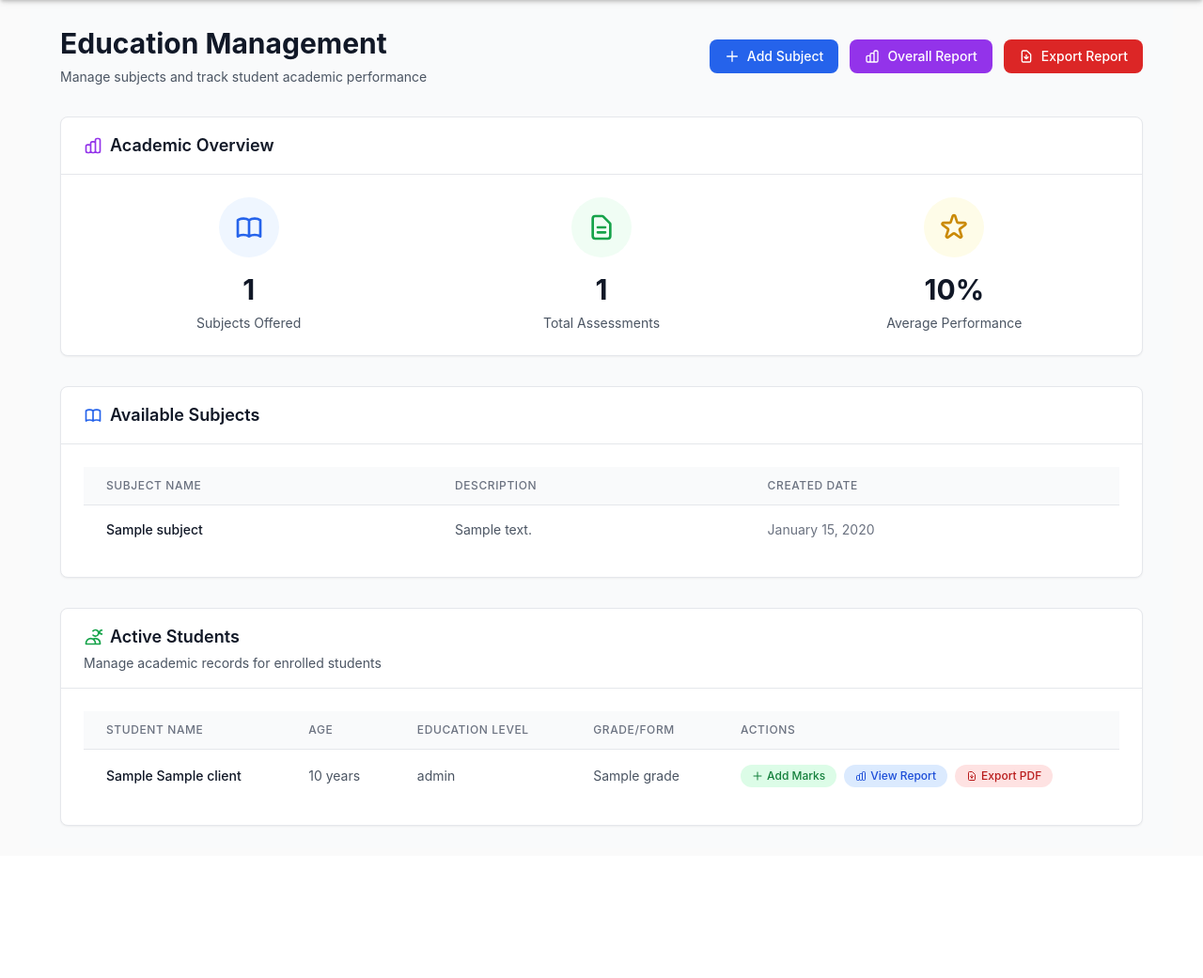
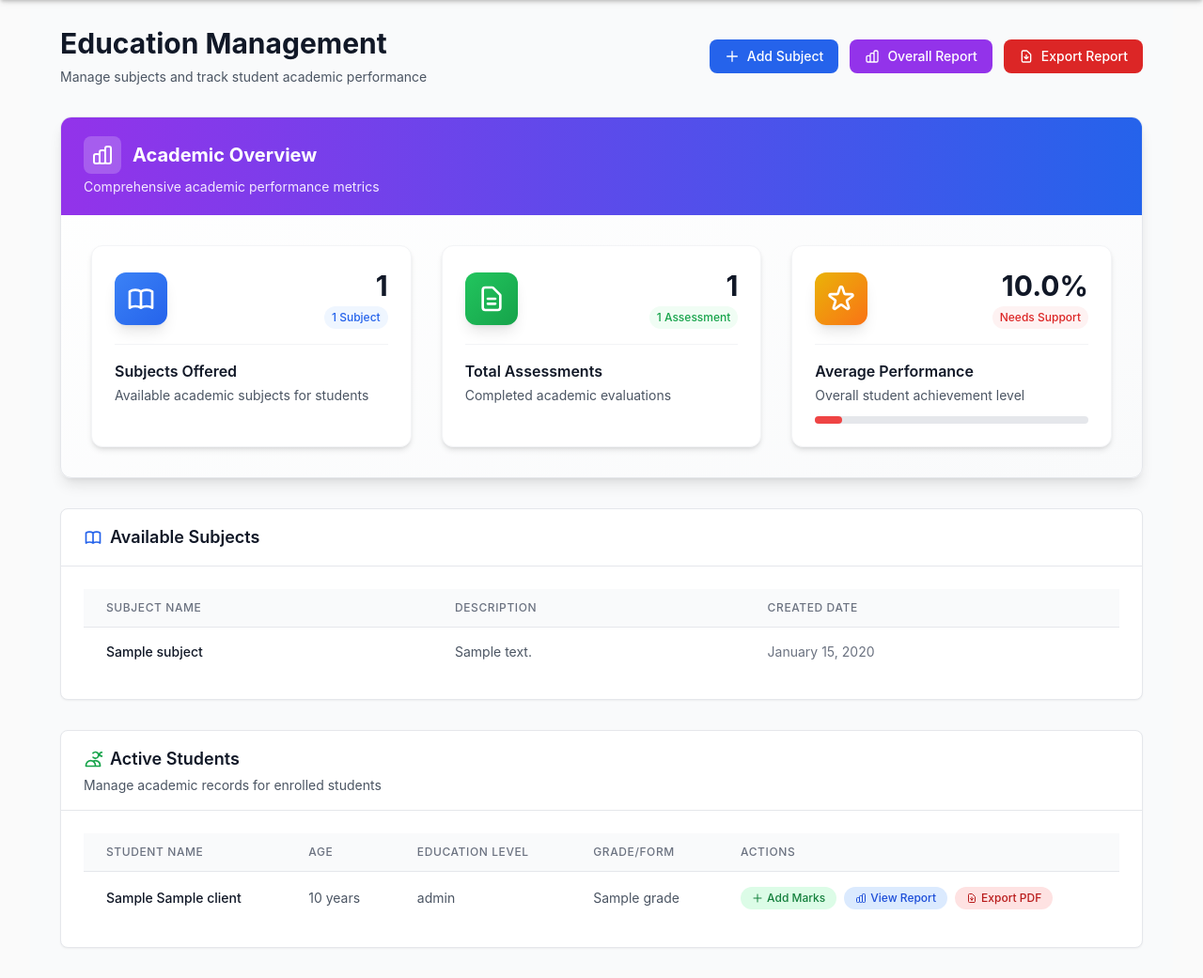
Before and after one commit to jeymo092/NLMRC, a Python web app: template templates/education.html in a window 1280 px wide. Shown: the part 64-1105 px from the top of the page at 94% size. Before the commit the page ends 944 px from the top, so only its background shows below. Run offline with Jinja, Linux system fonts and the light colour scheme; the template is opened without the code that fills it: most values are stand-ins (such as "Sample title", 1, 10 or a date in 2020); some libraries are stand-ins or nearby versions.

Commit message:
Assistant checkpoint: Enhanced Academic Overview with modern card design
Assistant generated file changes:
- templates/education.html: Enhance Academic Overview section with modern card design and better styling

---

User prompt:

work on this section

Replit-Commit-Author: Assistant
Replit-Commit-Session-Id: 303c7c43-ff3e-468e-aeea-c0d9d9890b20

```diff
--- a/templates/education.html
+++ b/templates/education.html
@@ -52,54 +52,101 @@
         {% endwith %}
 
         <!-- Academic Overview Section -->
-        <div class="bg-white rounded-lg shadow-sm border border-gray-200 mb-8">
-            <div class="px-6 py-4 border-b border-gray-200">
-                <h2 class="text-lg font-semibold text-gray-900 flex items-center">
-                    <svg class="w-5 h-5 mr-2 text-purple-600" fill="none" stroke="currentColor" viewBox="0 0 24 24">
-                        <path stroke-linecap="round" stroke-linejoin="round" stroke-width="2" d="M9 19v-6a2 2 0 00-2-2H5a2 2 0 00-2 2v6a2 2 0 002 2h2a2 2 0 002-2zm0 0V9a2 2 0 012-2h2a2 2 0 012 2v10m-6 0a2 2 0 002 2h2a2 2 0 002-2m0 0V5a2 2 0 012-2h2a2 2 0 012 2v14a2 2 0 01-2 2h-2a2 2 0 01-2-2z"></path>
-                    </svg>
+        <div class="bg-gradient-to-br from-white to-gray-50 rounded-xl shadow-lg border border-gray-200 mb-8 overflow-hidden">
+            <div class="px-6 py-5 bg-gradient-to-r from-purple-600 to-blue-600">
+                <h2 class="text-xl font-bold text-white flex items-center">
+                    <div class="bg-white bg-opacity-20 p-2 rounded-lg mr-3">
+                        <svg class="w-6 h-6 text-white" fill="none" stroke="currentColor" viewBox="0 0 24 24">
+                            <path stroke-linecap="round" stroke-linejoin="round" stroke-width="2" d="M9 19v-6a2 2 0 00-2-2H5a2 2 0 00-2 2v6a2 2 0 002 2h2a2 2 0 002-2zm0 0V9a2 2 0 012-2h2a2 2 0 012 2v10m-6 0a2 2 0 002 2h2a2 2 0 002-2m0 0V5a2 2 0 012-2h2a2 2 0 012 2v14a2 2 0 01-2 2h-2a2 2 0 01-2-2z"></path>
+                        </svg>
+                    </div>
                     Academic Overview
                 </h2>
+                <p class="text-purple-100 text-sm mt-1">Comprehensive academic performance metrics</p>
             </div>
-            <div class="p-6">
-                <div class="grid grid-cols-1 sm:grid-cols-2 lg:grid-cols-3 gap-6">
-                    <!-- Subjects Offered -->
-                    <div class="text-center">
-                        <div class="flex items-center justify-center mb-4">
-                            <div class="bg-blue-50 p-4 rounded-full">
-                                <svg class="w-8 h-8 text-blue-600" fill="none" stroke="currentColor" viewBox="0 0 24 24">
+            <div class="p-8">
+                <div class="grid grid-cols-1 md:grid-cols-3 gap-8">
+                    <!-- Subjects Offered Card -->
+                    <div class="bg-white rounded-xl p-6 shadow-md border border-gray-100 hover:shadow-lg transition-all duration-300 hover:scale-105">
+                        <div class="flex items-center justify-between mb-4">
+                            <div class="bg-gradient-to-br from-blue-500 to-blue-600 p-3 rounded-xl shadow-lg">
+                                <svg class="w-8 h-8 text-white" fill="none" stroke="currentColor" viewBox="0 0 24 24">
                                     <path stroke-linecap="round" stroke-linejoin="round" stroke-width="2" d="M12 6.253v13m0-13C10.832 5.477 9.246 5 7.5 5S4.168 5.477 3 6.253v13C4.168 18.477 5.754 18 7.5 18s3.332.477 4.5 1.253m0-13C13.168 5.477 14.754 5 16.5 5c1.747 0 3.332.477 4.5 1.253v13C19.832 18.477 18.247 18 16.5 18c-1.746 0-3.332.477-4.5 1.253"></path>
                                 </svg>
                             </div>
+                            <div class="text-right">
+                                <div class="text-3xl font-bold text-gray-900 mb-1">{{ subjects|length if subjects else 0 }}</div>
+                                <div class="text-xs text-blue-600 font-medium bg-blue-50 px-2 py-1 rounded-full">
+                                    {% if subjects|length == 0 %}No subjects yet{% elif subjects|length == 1 %}1 Subject{% else %}{{ subjects|length }} Subjects{% endif %}
+                                </div>
+                            </div>
                         </div>
-                        <h3 class="text-3xl font-bold text-gray-900 mb-2">{{ subjects|length if subjects else 0 }}</h3>
-                        <p class="text-sm text-gray-600">Subjects Offered</p>
+                        <div class="border-t border-gray-100 pt-4">
+                            <h3 class="font-semibold text-gray-900 mb-1">Subjects Offered</h3>
+                            <p class="text-sm text-gray-600">Available academic subjects for students</p>
+                        </div>
                     </div>
 
-                    <!-- Total Assessments -->
-                    <div class="text-center">
-                        <div class="flex items-center justify-center mb-4">
-                            <div class="bg-green-50 p-4 rounded-full">
-                                <svg class="w-8 h-8 text-green-600" fill="none" stroke="currentColor" viewBox="0 0 24 24">
+                    <!-- Total Assessments Card -->
+                    <div class="bg-white rounded-xl p-6 shadow-md border border-gray-100 hover:shadow-lg transition-all duration-300 hover:scale-105">
+                        <div class="flex items-center justify-between mb-4">
+                            <div class="bg-gradient-to-br from-green-500 to-green-600 p-3 rounded-xl shadow-lg">
+                                <svg class="w-8 h-8 text-white" fill="none" stroke="currentColor" viewBox="0 0 24 24">
                                     <path stroke-linecap="round" stroke-linejoin="round" stroke-width="2" d="M9 12h6m-6 4h6m2 5H7a2 2 0 01-2-2V5a2 2 0 012-2h5.586a1 1 0 01.707.293l5.414 5.414a1 1 0 01.293.707V19a2 2 0 01-2 2z"></path>
                                 </svg>
                             </div>
+                            <div class="text-right">
+                                <div class="text-3xl font-bold text-gray-900 mb-1">{{ total_assessments if total_assessments else 0 }}</div>
+                                <div class="text-xs text-green-600 font-medium bg-green-50 px-2 py-1 rounded-full">
+                                    {% if total_assessments == 0 %}No assessments{% elif total_assessments == 1 %}1 Assessment{% else %}{{ total_assessments }} Assessments{% endif %}
+                                </div>
+                            </div>
                         </div>
-                        <h3 class="text-3xl font-bold text-gray-900 mb-2">{{ total_assessments if total_assessments else 0 }}</h3>
-                        <p class="text-sm text-gray-600">Total Assessments</p>
+                        <div class="border-t border-gray-100 pt-4">
+                            <h3 class="font-semibold text-gray-900 mb-1">Total Assessments</h3>
+                            <p class="text-sm text-gray-600">Completed academic evaluations</p>
+                        </div>
                     </div>
 
-                    <!-- Average Performance -->
-                    <div class="text-center">
-                        <div class="flex items-center justify-center mb-4">
-                            <div class="bg-yellow-50 p-4 rounded-full">
-                                <svg class="w-8 h-8 text-yellow-600" fill="none" stroke="currentColor" viewBox="0 0 24 24">
+                    <!-- Average Performance Card -->
+                    <div class="bg-white rounded-xl p-6 shadow-md border border-gray-100 hover:shadow-lg transition-all duration-300 hover:scale-105">
+                        <div class="flex items-center justify-between mb-4">
+                            <div class="bg-gradient-to-br from-yellow-500 to-orange-500 p-3 rounded-xl shadow-lg">
+                                <svg class="w-8 h-8 text-white" fill="none" stroke="currentColor" viewBox="0 0 24 24">
                                     <path stroke-linecap="round" stroke-linejoin="round" stroke-width="2" d="M11.049 2.927c.3-.921 1.603-.921 1.902 0l1.519 4.674a1 1 0 00.95.69h4.915c.969 0 1.371 1.24.588 1.81l-3.976 2.888a1 1 0 00-.363 1.118l1.518 4.674c.3.922-.755 1.688-1.538 1.118l-3.976-2.888a1 1 0 00-1.176 0l-3.976 2.888c-.783.57-1.838-.197-1.538-1.118l1.518-4.674a1 1 0 00-.363-1.118l-3.976-2.888c-.784-.57-.38-1.81.588-1.81h4.914a1 1 0 00.951-.69l1.519-4.674z"></path>
                                 </svg>
                             </div>
+                            <div class="text-right">
+                                <div class="text-3xl font-bold text-gray-900 mb-1">
+                                    {% if average_performance %}{{ "%.1f"|format(average_performance) }}%{% else %}N/A{% endif %}
+                                </div>
+                                <div class="text-xs font-medium px-2 py-1 rounded-full
+                                    {% if average_performance %}
+                                        {% if average_performance >= 80 %}text-green-600 bg-green-50
+                                        {% elif average_performance >= 60 %}text-yellow-600 bg-yellow-50
+                                        {% else %}text-red-600 bg-red-50{% endif %}
+                                    {% else %}text-gray-600 bg-gray-50{% endif %}">
+                                    {% if average_performance %}
+                                        {% if average_performance >= 80 %}Excellent
+                                        {% elif average_performance >= 60 %}Good
+                                        {% else %}Needs Support{% endif %}
+                                    {% else %}No Data{% endif %}
+                                </div>
+                            </div>
                         </div>
-                        <h3 class="text-3xl font-bold text-gray-900 mb-2">{{ average_performance if average_performance else 'N/A' }}{% if average_performance %}%{% endif %}</h3>
-                        <p class="text-sm text-gray-600">Average Performance</p>
+                        <div class="border-t border-gray-100 pt-4">
+                            <h3 class="font-semibold text-gray-900 mb-1">Average Performance</h3>
+                            <p class="text-sm text-gray-600">Overall student achievement level</p>
+                            {% if average_performance %}
+                            <div class="mt-3 w-full bg-gray-200 rounded-full h-2">
+                                <div class="h-2 rounded-full transition-all duration-500
+                                    {% if average_performance >= 80 %}bg-green-500
+                                    {% elif average_performance >= 60 %}bg-yellow-500
+                                    {% else %}bg-red-500{% endif %}"
+                                    style="width: {{ average_performance }}%"></div>
+                            </div>
+                            {% endif %}
+                        </div>
                     </div>
                 </div>
             </div>
```
